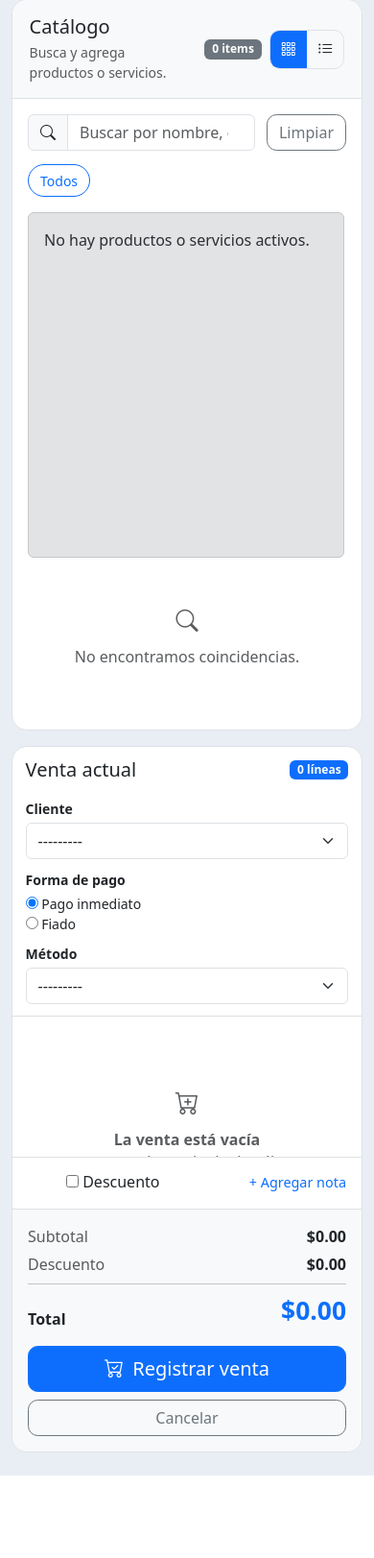
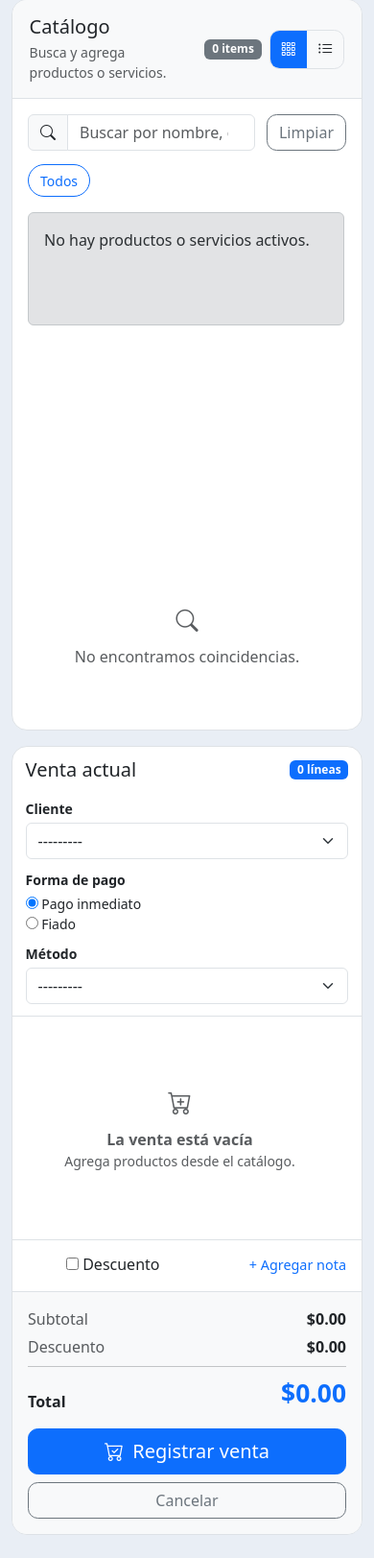
Before and after one commit to Lowganma/Inventario_v1, a Django app: page /ventas/nueva/ in a window 390 px wide. Shown: the part 209-1832 px from the top of the page at 96% size. Before the commit the page ends 1746 px from the top, so only its background shows below. Run offline with Django 4.2, Linux system fonts and the light colour scheme; the visitor is signed in with stand-in values (Sample User, id 1); data comes from the database, SQL or seed files in the repository; data that the repository does not hold is empty.

Commit message:
Finaliza interfaz funcional del modulo de ventas

```diff
--- a/ventas/templates/ventas/crear_venta.html
+++ b/ventas/templates/ventas/crear_venta.html
@@ -66,27 +66,42 @@
 
     .catalogo-grid {
         display: grid;
+        /* Mosaico: 3 columnas que aprovechan todo el ancho disponible. */
         grid-template-columns: repeat(3, minmax(0, 1fr));
+        grid-auto-rows: minmax(118px, auto);
+        align-content: start;
         gap: .75rem;
-        max-height: calc(100vh - 360px);
+        max-height: 430px;
         min-height: 360px;
         overflow-y: auto;
+        overflow-x: hidden;
         padding-right: .15rem;
     }
 
     .catalogo-card {
-        display: flex;
-        gap: .75rem;
+        display: grid;
+        /* Imagen | información flexible | precio | botón */
+        grid-template-columns: 42px minmax(0, 1fr) auto auto;
+        gap: .55rem;
         align-items: center;
         width: 100%;
+        max-width: none;
+        min-width: 0;
         text-align: left;
         border: 1px solid var(--bs-border-color);
         border-radius: .9rem;
         padding: .75rem;
         background: var(--bs-tertiary-bg);
         color: inherit;
-        min-height: 92px;
+        min-height: 118px;
+        overflow: hidden;
         transition: .15s ease;
+    }
+
+    /* Bootstrap no garantiza una utilidad min-w-0; la fijamos explícitamente. */
+    .catalogo-card > .flex-grow-1 {
+        min-width: 0;
+        overflow: hidden;
     }
 
     .catalogo-card:hover {
@@ -196,11 +234,8 @@
     .venta-side-body {
         display: flex;
         flex-direction: column;
-
-        /* Altura real disponible dentro de la pantalla */
-        height: calc(100vh - 110px);
-
-        /* Evita que el contenido fuerce el panel */
+        /* Evitamos 100vh: el zoom cambia los píxeles CSS del viewport y aplasta el carrito. */
+        height: auto;
         min-height: 0;
     }
 
@@ -218,11 +253,14 @@
 
     /* SOLO esta zona hace scroll */
     .venta-carrito {
-        flex: 1 1 auto;
-        min-height: 0;
+        /* El carrito conserva una zona visible estable con cualquier zoom. */
+        flex: 0 0 auto;
+        min-height: 190px;
+        max-height: 320px;
         overflow-y: auto;
-
+        overflow-x: hidden;
         padding: .35rem .85rem;
+        scrollbar-gutter: stable;
     }
 
     /* Parte inferior siempre visible */
@@ -348,13 +386,19 @@
         }
 
         .catalogo-grid {
-            max-height: none;
+            max-height: 430px;
         }
     }
 
     @media (max-width: 575.98px) {
         .catalogo-grid {
-            grid-template-columns: 1fr;
+            grid-template-columns: minmax(0, 1fr);
+        }
+
+        .catalogo-card {
+            width: 100%;
+            min-width: 0;
+            max-width: none;
         }
 
         .venta-datos-grid {
@@ -1790,9 +1834,13 @@ document.addEventListener("DOMContentLoaded", function () {
                     ".venta-cantidad"
                 );
 
+            /* Cada clic sobre un producto ya agregado suma una unidad. */
             if (cantidad) {
-                cantidad.focus();
-                cantidad.select();
+                cantidad.value =
+                    (numero(cantidad.value) + 1).toString();
+
+                recalcularLinea(existente);
+                actualizarEstadoCarrito();
             }
 
             return;
```
Also changed, not shown: other parts of ventas/templates/ventas/crear_venta.html (+29 -6 lines).
